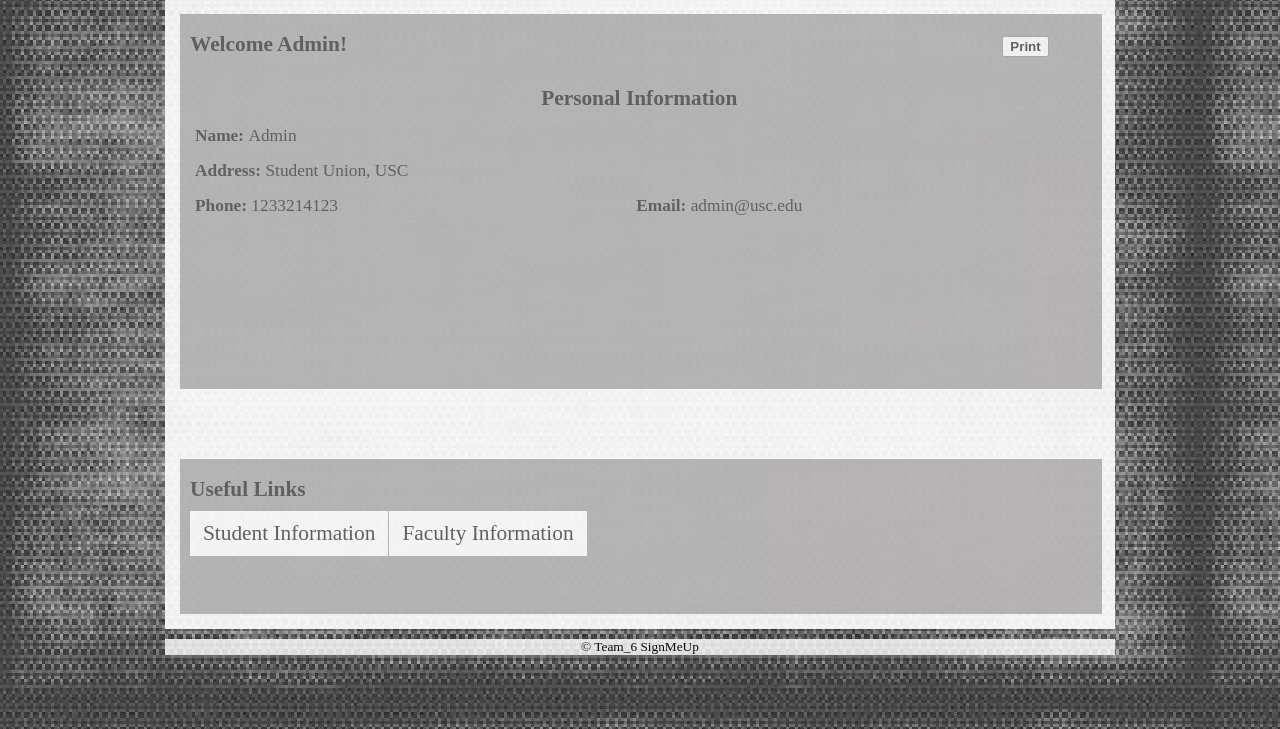
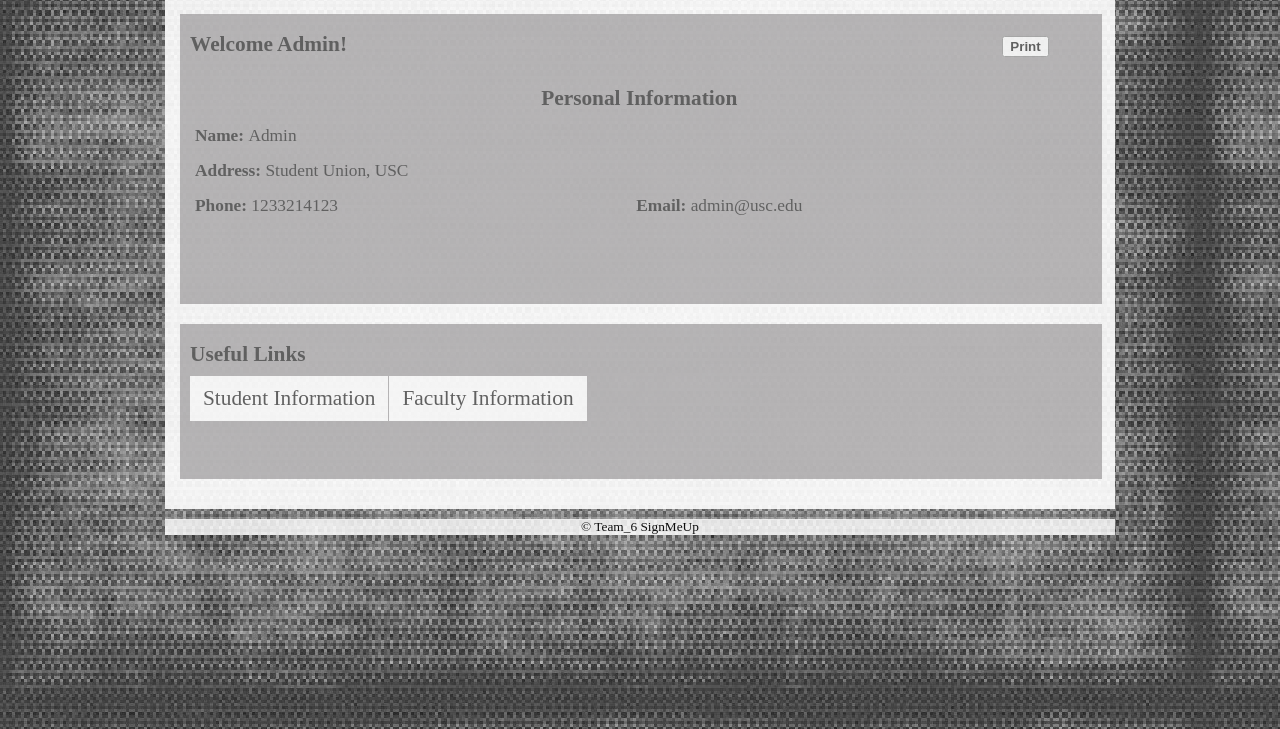
Before and after one commit to DR-SIGNMEUP/SIGNMEUP, a PHP site: page /admin.php in a window 1280 px wide. Shown: the part 101-830 px from the top of the page. Run offline with PHP 8.4, Linux system fonts and the light colour scheme; data comes from the database, SQL or seed files in the repository.

Commit message:
some more css changes... remove some script..

```diff
--- a/admin.php
+++ b/admin.php
@@ -47,9 +47,9 @@ else{
         <?php include("header.php"); ?>
     </div>
 
-    <div class="middleContainer" id="facultyMiddleContainer" >
+    <div class="middleContainer" id="adminMiddleContainer" >
         <div class="middle student_info">
-            <div class="text" id="facultyText">
+            <div class="text" id="adminText">
 				<span style="display:inline-block;margin-right:650px;">
                 <?php
                 echo "<h4>Welcome Admin! </h4>";
@@ -86,7 +86,7 @@ else{
                 </div>
         </div>
 
-        <div class="tabbedPages" id="facultyTabbedPages">
+        <div class="tabbedPages" id="adminTabbedPages">
             <div class="text">
                 <h4>Useful Links</h4>
             </div>
--- a/admin_students.php
+++ b/admin_students.php
@@ -43,9 +43,7 @@ $(document).ready(function(){
         });
 
     });
-  $(".flip").click(function(){
-    $(this).next(".panel").slideToggle("slow");
-  });
+
 });
 </script>
 
--- a/faculty_info.php
+++ b/faculty_info.php
@@ -39,9 +39,7 @@ $(document).ready(function(){
         $("#filter-count").text("Number of Comments = "+count);
     });
 
-  $(".flip").click(function(){
-    $(this).next(".panel").slideToggle("slow");
-  });
+
 });
 </script>
 <script>
--- a/main2.css
+++ b/main2.css
@@ -257,3 +257,16 @@ form select{
 .msg{
     margin-top: 40px;
 }
+
+#adminText{
+    height : 300px;
+}
+
+#adminTabbedPages{
+    height:155px;
+    top:310px;
+}
+
+#adminMiddleContainer{
+    min-height:510px;
+}
```
